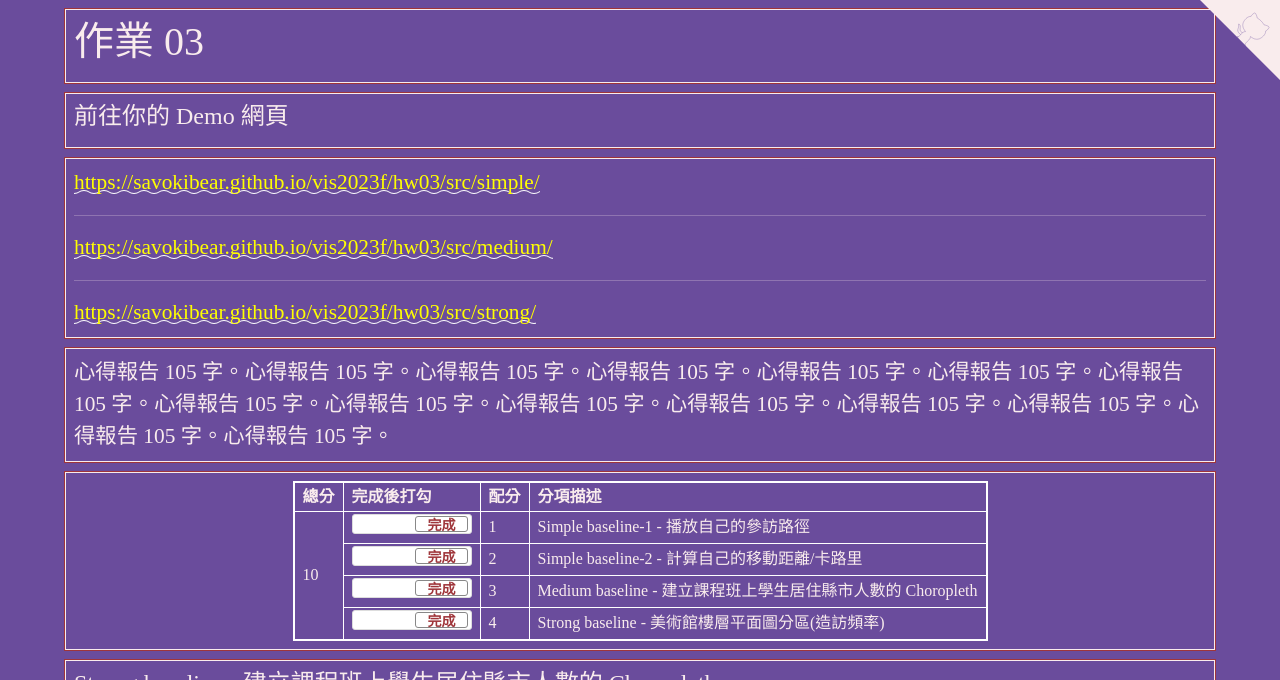
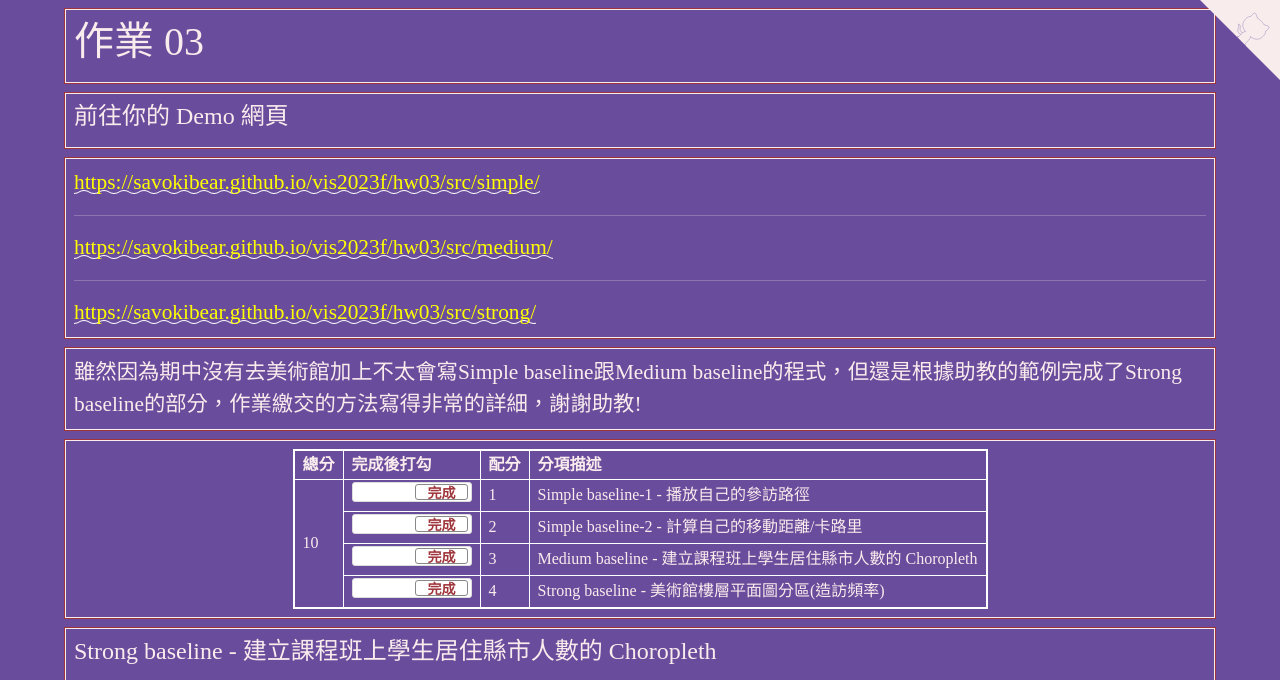
Before and after one commit to savokibear/vis2023f, a plain HTML site: page hw03/index.html in a window 1280 px wide. Shown: the top 680 px of the page. Drawn offline with nearby package versions, Linux system fonts and the light colour scheme.

Commit message:
Update index.html

```diff
--- a/hw03/index.html
+++ b/hw03/index.html
@@ -196,7 +196,7 @@
   <!-- ------------------------------------------------>
   <div class="row hw12">
     <div class="col-md-12 twenty">
-      心得報告 105 字。心得報告 105 字。心得報告 105 字。心得報告 105 字。心得報告 105 字。心得報告 105 字。心得報告 105 字。心得報告 105 字。心得報告 105 字。心得報告 105 字。心得報告 105 字。心得報告 105 字。心得報告 105 字。心得報告 105 字。心得報告 105 字。
+      雖然因為期中沒有去美術館加上不太會寫Simple baseline跟Medium baseline的程式，但還是根據助教的範例完成了Strong baseline的部分，作業繳交的方法寫得非常的詳細，謝謝助教!
     </div>
   </div>
 
```
